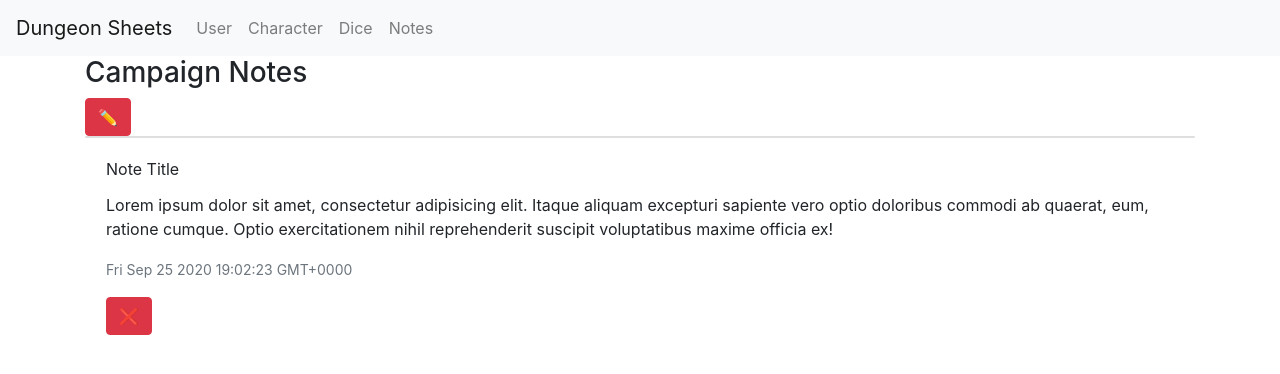
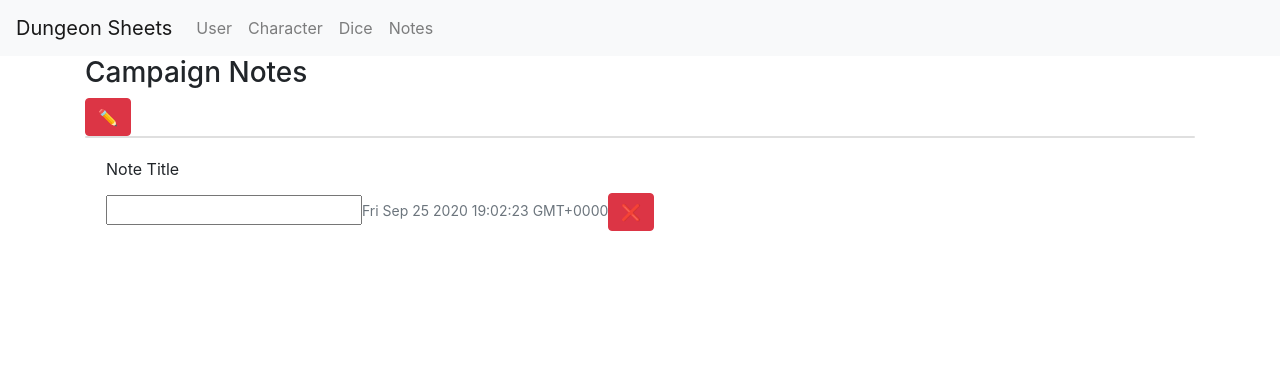
Before and after one commit to Amadueno/ddproject3, a React (Create React App) app in the folder client/: page /notes in a window 1280 px wide. Shown: the top 374 px of the page. Built offline with nearby package versions, Linux system fonts and the light colour scheme; what dice-roller-dnd would draw is missing.

Commit message:
note state and input

```diff
--- a/client/src/pages/Notes/Notes.js
+++ b/client/src/pages/Notes/Notes.js
@@ -1,11 +1,21 @@
-import React from 'react'
+import React, { useState } from 'react'
 import { Button, Card, CardTitle, CardText, CardImgOverlay, Col, Container, Row } from 'reactstrap'
 import Moment from 'react-moment'
 
 // import Component from '../../components'
 
 // class Notes extends Component {
+
 const Notes = () => {
+  {
+    const [noteState, setNoteState] = useState({
+      input: '',
+      notes: []
+    })
+    noteState.handleInputChange = event => {
+      setNoteState({ ...noteState, [event.target.name]: event.target.value })
+      console.log('hi')
+  }
   return (
     <div>
       <Container>
@@ -18,12 +28,13 @@ const Notes = () => {
             <Card>
               <CardImgOverlay>
                 <CardTitle>Note Title</CardTitle>
-                <CardText> Lorem ipsum dolor sit amet, consectetur adipisicing elit. Itaque aliquam excepturi sapiente vero optio doloribus commodi ab quaerat, eum, ratione cumque. Optio exercitationem nihil reprehenderit suscipit voluptatibus maxime officia ex!</CardText>
-                <CardText>
+                <input type="input"
+                  name="input"
+                  value={noteState.input}
+                  onChange={noteState.handleInputChange}/>
                   <small className="text-muted">
                     <Moment />
                   </small>
-                </CardText>
                 <Button color="danger">❌</Button>
               </CardImgOverlay>
             </Card>
@@ -33,5 +44,6 @@ const Notes = () => {
     </div>
   )
 }
+}
 
 export default Notes
```
